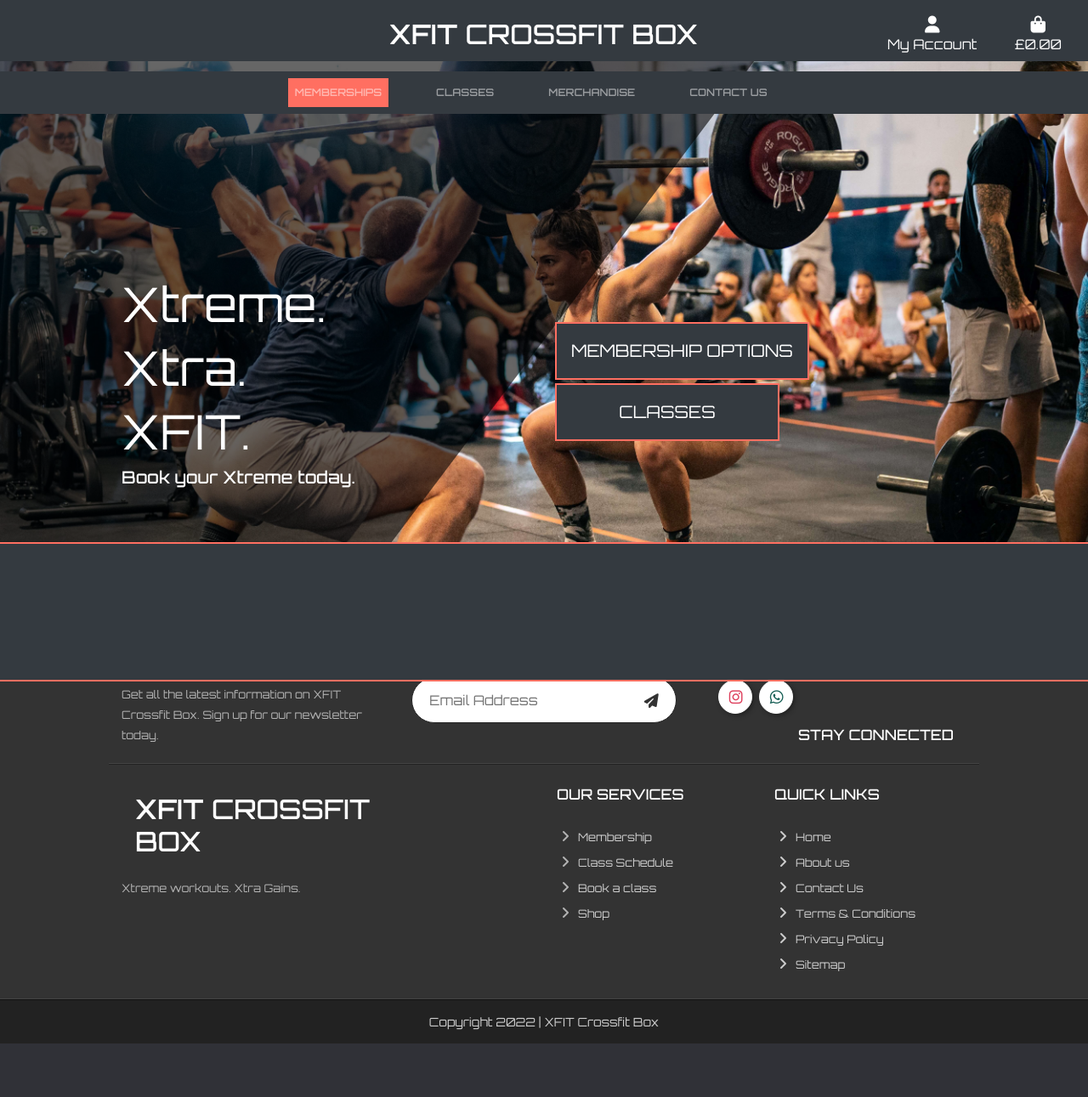
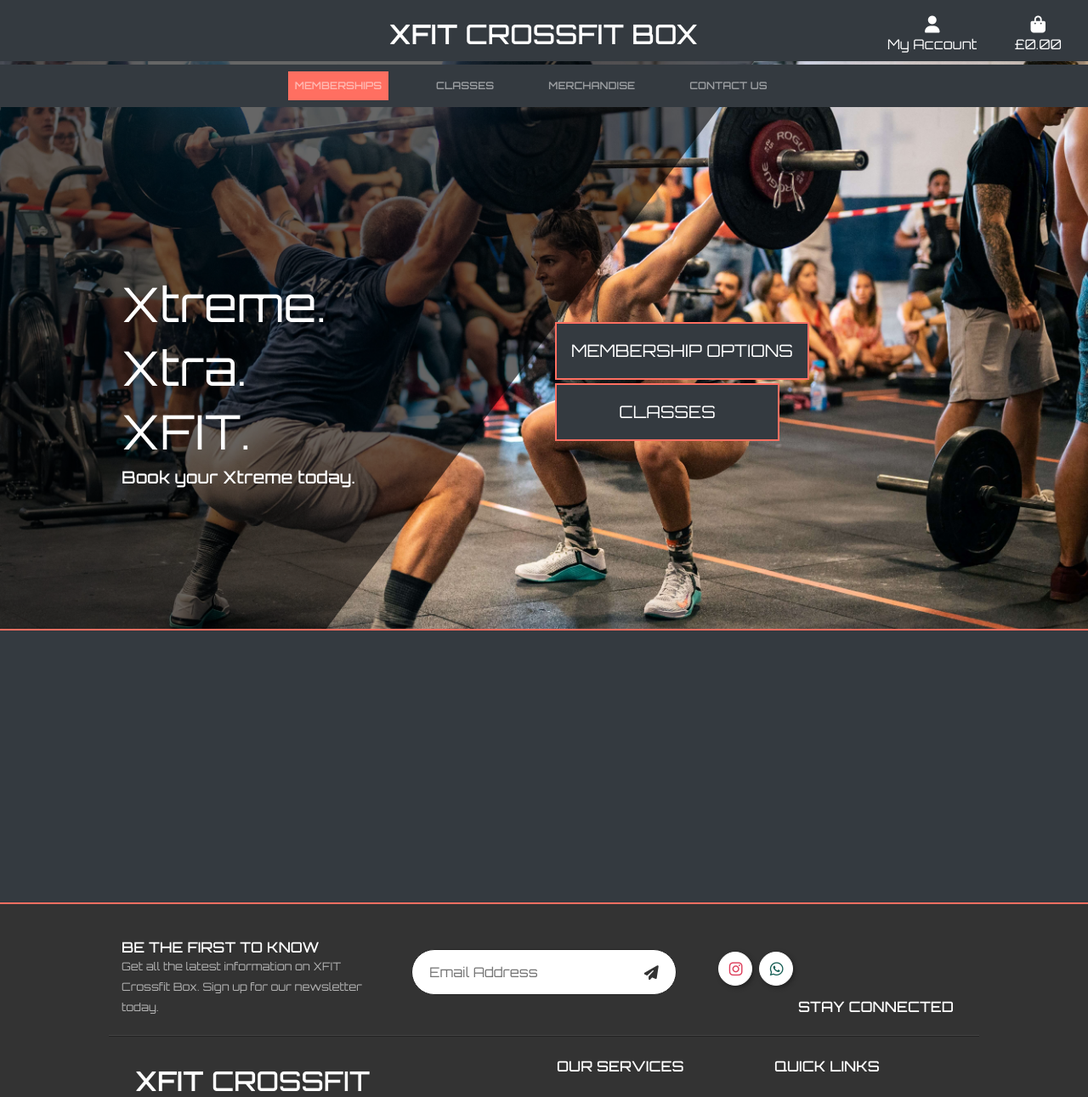
Before and after one commit to KJLuton/Project4_XFIT, a Django app: page / in a window 1280 px wide. Shown: the top 1291 px of the page at 85% size. Before the commit the page ends 1228 px from the top, so only its background shows below. Run offline with Django 3.2, Linux system fonts and the light colour scheme; some libraries are stand-ins or nearby versions.

Commit message:
Updated formatting on bottom section of homepage to fit screen better.

```diff
--- a/static/css/base.css
+++ b/static/css/base.css
@@ -93,7 +93,7 @@ dl, ol, ul {
     background-color: #343a40;
     color: #FF6F61;
     outline: 2px solid #FF6F61;
-    height: 20%;
+    height: 40%;
 }
 
 hr {
@@ -178,7 +178,7 @@ hr {
 
     /*
     =========================================================================================
-                                      footer
+    footer - https://ordinarycoders.com/blog/article/bootstrap-footers -
     =========================================================================================
     */
 
@@ -271,7 +271,6 @@ hr {
   }
 
   .info a {
-
       color: #b3b3b3;
       font-size: 14px;
       line-height: 30px;
--- a/templates/base.html
+++ b/templates/base.html
@@ -88,7 +88,7 @@
                 </ul>
             </div>
         </div>
-        <hr class="pt-lg-2 d-none d-lg-flex">
+        <hr class="d-none d-lg-flex">
         <div class="row bg-dark">
             <nav class="navbar navbar-expand-lg navbar-dark w-100">
                 <button class="navbar-toggler" type="button" data-toggle="collapse" data-target="#main-nav" aria-controls="main-nav" aria-expanded="false" aria-label="Toggle navigation">
@@ -110,7 +110,7 @@
     {% block content %}
     {% endblock %}
 
-    <div class="fixed-bottom bottom-homepage-container footer">
+    <div class="bottom-homepage-container">
         <div class="row h-100 row-bottom">
             <div class="col">
             </div>
```
